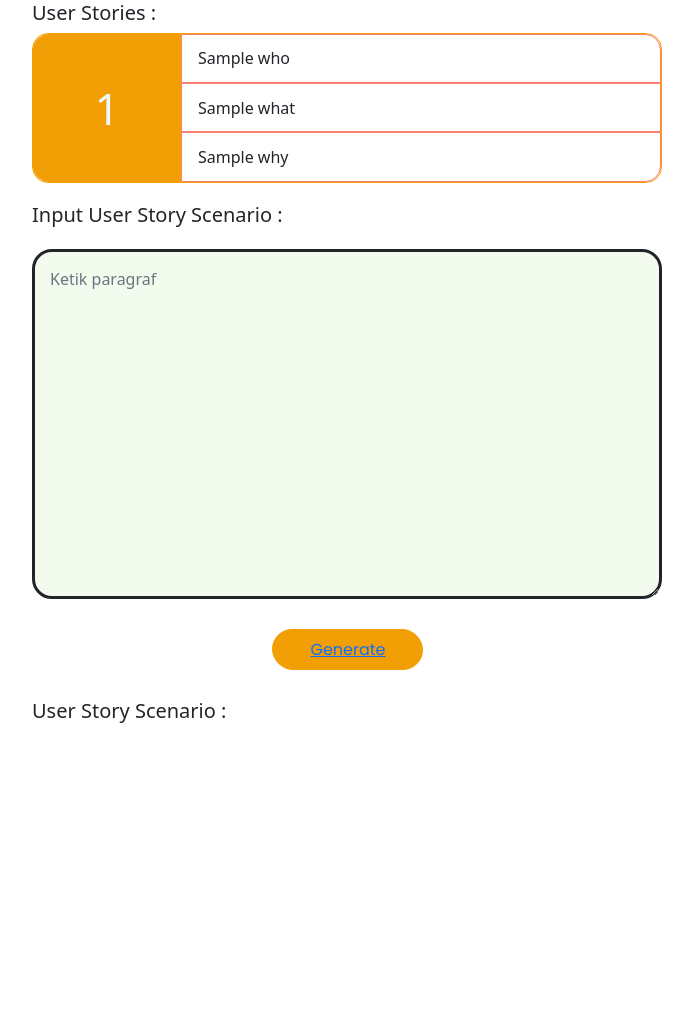
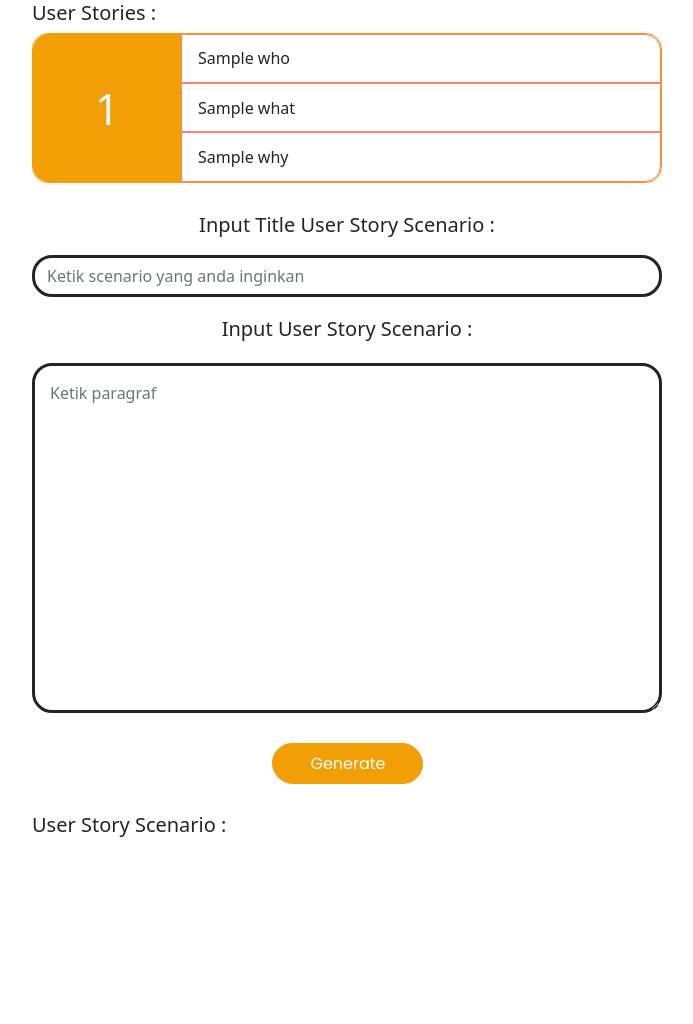
Before and after one commit to AgileRE-2023/USGenerator, a Django app: template usg/client/templates/output-user-scenario/output_scenario.html in a window 1280 px wide. Shown: the part 157-1181 px from the top of the page, without its empty margins (293-986 px from the left). Before the commit the page ends 880 px from the top, so only its background shows below. Run offline with Django 4.2, Linux system fonts and the light colour scheme; the template is opened without the code that fills it: most values are stand-ins (such as "Sample title", 1, 10 or a date in 2020); some libraries are stand-ins or nearby versions.

Commit message:
fixing minor

```diff
--- a/usg/client/static/client/user-scenario.css
+++ b/usg/client/static/client/user-scenario.css
@@ -56,7 +56,7 @@
   border-radius: 20px;
   width: 630px;
   border: solid;
-  background-color: #f2fbee;
+  /* background-color: #f2fbee; */
   height: 350px;
   padding: 15px;
 }
--- a/usg/client/templates/output-user-scenario/input_scenario.html
+++ b/usg/client/templates/output-user-scenario/input_scenario.html
@@ -10,9 +10,9 @@
       <a class="numof-container" >{{counter}}</a>
 
       <div class="as-can-for">
-        <div class="grid-as-can-for-1"><p>{{outputStoryIndex.who}}</p></div>
-        <div class="grid-as-can-for"><p>{{outputStoryIndex.what}}</p></div>
-        <div class="grid-as-can-for-2"><p>{{outputStoryIndex.why}}</p></div>
+        <div class="grid-as-can-for-1"><p>{{outputStoryIndex.who|join:", "}}</p></div>
+        <div class="grid-as-can-for"><p>{{outputStoryIndex.what|join:", "}}</p></div>
+        <div class="grid-as-can-for-2"><p>{{outputStoryIndex.why|join:", "}}</p></div>
       </div>
     </div>
 
--- a/usg/client/templates/output-user-scenario/output_scenario.html
+++ b/usg/client/templates/output-user-scenario/output_scenario.html
@@ -10,71 +10,62 @@
       <a class="numof-container">{{counter}}</a>
 
       <div class="as-can-for">
-        <div class="grid-as-can-for-1"><p>{{outputStoryIndex.who}}</p></div>
-        <div class="grid-as-can-for"><p>{{outputStoryIndex.what}}</p></div>
-        <div class="grid-as-can-for-2"><p>{{outputStoryIndex.why}}</p></div>
+        <div class="grid-as-can-for-1">
+          <p>{{outputStoryIndex.who|join:", "}}</p>
+        </div>
+        <div class="grid-as-can-for">
+          <p>{{outputStoryIndex.what|join:", "}}</p>
+        </div>
+        <div class="grid-as-can-for-2">
+          <p>{{outputStoryIndex.why|join:", "}}</p>
         </div>
       </div>
+    </div>
+    <form class="form" action="/output-scenario/{{counter}}" method="post">
+      {% csrf_token %}
+      <div class="input-scenario">
+        <h5>Input Title User Story Scenario :</h5>
+      </div>
+      <input
+        type="text"
+        class="form-control"
+        id="ScenarioTitle"
+        name="ScenarioTitle"
+        placeholder="Ketik scenario yang anda inginkan"
+      />
       <div class="input-scenario"><h5>Input User Story Scenario :</h5></div>
-    <div class="form">
       <div class="form-paragraf">
         <textarea
           type="text"
           class="form-control"
           id="inputParagraf"
-          placeholder="Ketik paragraf"></textarea>
+          placeholder="Ketik paragraf"
+        ></textarea>
       </div>
       <div class="submit-button">
-        <button class="btn-submit-button" type="button" onclick="OutputUser()">
-          <a href="#"> Generate </a>
-        </button>
+        <input id="generateButton" class="submit-button" type="submit" value="Generate">
       </div>
-    </div>
+    </form>
 
     <div class="scenario-content" id="scenario-container">
       <div class="scenario">
         <h5>User Story Scenario :</h5>
-        <!-- <div class="container-scenario">
-          <div class="type-scenario"><p>GIVEN</p></div>
-          <div class="desc-scenario"><p>I'm a software engineer</p></div>
-        </div>
-        <div class="container-scenario">
-          <div class="type-scenario"><p>AND</p></div>
-          <div class="desc-scenario"><p>I'm a data scientist</p></div>
-        </div>
-        <div class="container-scenario">
-          <div class="type-scenario">WHEN</div>
-          <div class="desc-scenario"><p>I withdraw from this app</p></div>
-        </div>
-        <div class="container-scenario">
-          <div class="type-scenario"><p>THEN</p></div>
-          <div class="desc-scenario"><p>My bank account increase</p></div>
-        </div>
-        <div class="container-scenario">
-          <div class="type-scenario"><p>AND</p></div>
-          <div class="desc-scenario"><p>My wallet in this app decrease</p></div>
-        </div> -->
-
-        {% for data in retrieveUSS %}
-        {% if 'given' in data %}
+        {% for data in retrieveUSS %} {% if 'given' in data %}
         <div class="container-scenario">
           <div class="type-scenario"><p>GIVEN</p></div>
           <div class="desc-scenario"><p>{{ data.given }}</p></div>
         </div>
-        {% endif %}
-        {% if 'when' in data %}
+        {% endif %} {% if 'when' in data %}
         <div class="container-scenario">
           <div class="type-scenario"><p>WHEN</p></div>
           <div class="desc-scenario"><p>{{ data.when }}</p></div>
         </div>
-        {% endif %}
-        {% if 'then' in data %}
+        {% endif %} {% if 'then' in data %}
         <div class="container-scenario">
           <div class="type-scenario"><p>THEN</p></div>
           <div class="desc-scenario"><p>{{ data.then }}</p></div>
         </div>
-        {% endif %}
-    {% endfor %}
+        {% endif %} {% endfor %}
       </div>
     </div>
   </div>
```
Lines whose indentation alone changed are shown as unchanged.
